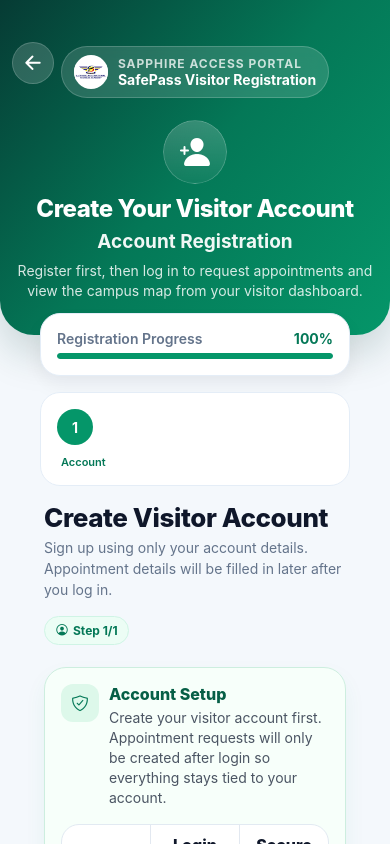
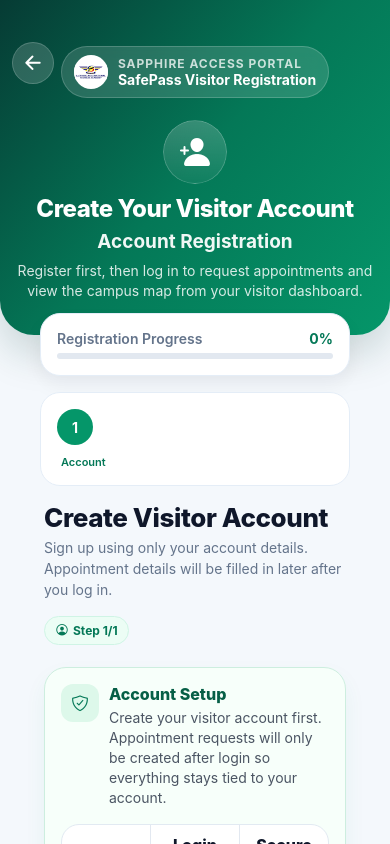
Before and after one commit to pogiko1345/SafePass, a React Native app in the folder SafePass-Mobile/: screen /VisitorRegister in a window 390 px wide. Built offline with nearby package versions, Linux system fonts and the light colour scheme; no server answers.

Commit message:
progressbar

```diff
--- a/SafePass-Mobile/screens/VisitorRegisterScreen.jsx
+++ b/SafePass-Mobile/screens/VisitorRegisterScreen.jsx
@@ -785,6 +785,10 @@ export default function VisitorRegisterScreen({ navigation }) {
     completedFields.phone,
     completedFields.password,
   ].filter(Boolean).length;
+  const totalRegistrationFields = 5;
+  const registrationProgressPercentage = Math.round(
+    (completionCount / totalRegistrationFields) * 100,
+  );
 
   const fieldConfig = {
     fullName: {
@@ -941,10 +945,17 @@ export default function VisitorRegisterScreen({ navigation }) {
                 <Text style={visitorRegisterStyles.progressTitle}>
                   Registration Progress
                 </Text>
-                <Text style={visitorRegisterStyles.progressPercentage}>100%</Text>
+                <Text style={visitorRegisterStyles.progressPercentage}>
+                  {registrationProgressPercentage}%
+                </Text>
               </View>
               <View style={visitorRegisterStyles.progressBarContainer}>
-                <View style={[visitorRegisterStyles.progressBar, { width: "100%" }]} />
+                <View
+                  style={[
+                    visitorRegisterStyles.progressBar,
+                    { width: `${registrationProgressPercentage}%` },
+                  ]}
+                />
               </View>
             </View>
 
```
